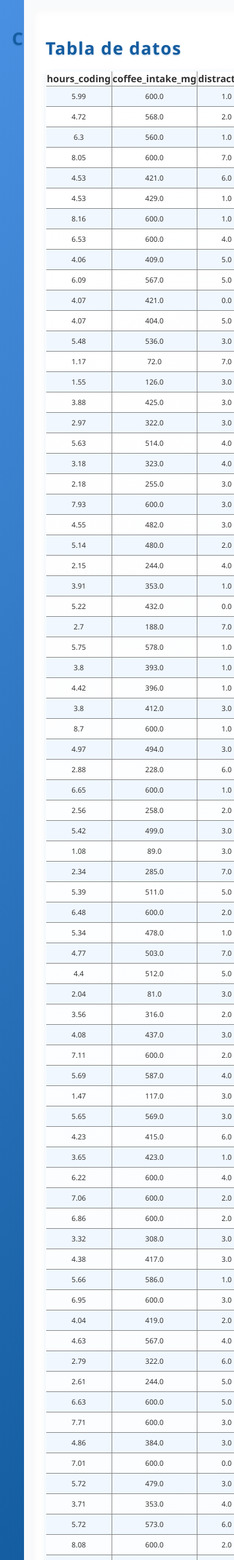
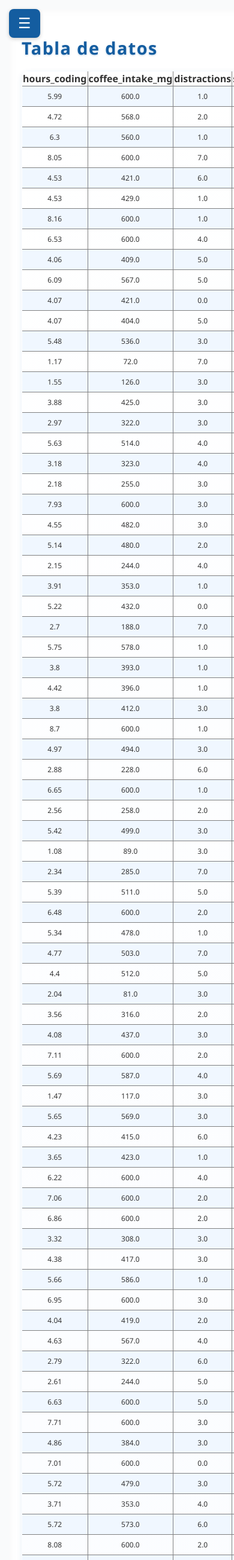
Before and after one commit to leonard-soft/statistic-capstone, a Django app: page / in a window 390 px wide. Shown: the whole page at 60% size. Run offline with Django 5.2, Linux system fonts and the light colour scheme.

Commit message:
feat: implement requirement.txt file

```diff
--- a/DjangoProject/static/styles.css
+++ b/DjangoProject/static/styles.css
@@ -242,20 +237,56 @@ ul li {
     margin-bottom: 0.8rem;
 }
 
-/* Responsive */
+.hamburger {
+    display: none;
+    position: fixed;
+    top: 15px;
+    left: 15px;
+    background-color: #145DA0;
+    color: white;
+    border: none;
+    font-size: 1.5rem;
+    padding: 10px 15px;
+    border-radius: 8px;
+    z-index: 1101;
+    cursor: pointer;
+    box-shadow: 0 2px 6px rgba(0,0,0,0.2);
+}
+
 @media (max-width: 992px) {
+    .hamburger {
+        display: block;
+    }
+
     .sidebar {
-        position: relative;
-        width: 100%;
-        height: auto;
-        box-shadow: none;
-        padding: 20px;
-        flex-direction: row;
-        overflow-x: auto;
+        position: fixed;
+        top: 0;
+        left: 0;
+        width: 260px;
+        height: 100vh;
+        background: linear-gradient(135deg, #4A90E2, #145DA0);
+        padding: 30px 20px;
+        box-shadow: 2px 0 12px rgba(0,0,0,0.2);
+        flex-direction: column;
+        z-index: 1000;
+        transform: translateX(-100%);
+        transition: transform 0.3s ease;
+        display: none;
+    }
+
+    .sidebar.active {
+        display: flex;
+        transform: translateX(0);
     }
 
     .sidebar:hover {
-        width: 100%;
+        width: 260px;
+    }
+
+    .main-container {
+        margin-left: 0;
+        padding: 20px;
+        border-radius: 0;
     }
 
     .menu a {
--- a/DjangoProject/templates/charge_csv.html
+++ b/DjangoProject/templates/charge_csv.html
@@ -7,6 +7,9 @@
     <script src="https://cdn.jsdelivr.net/npm/chart.js"></script>
 </head>
 <body>
+<button id="toggleSidebar" class="hamburger">
+    ☰
+</button>
 <div class="sidebar">
     <h2 class="section-title">Content</h2>
     <div class="menu">
@@ -687,6 +690,20 @@
         showContent('tabla');
     };
 </script>
+<script>
+    const toggleBtn = document.getElementById("toggleSidebar");
+    const sidebar = document.querySelector(".sidebar");
+
+    toggleBtn.addEventListener("click", () => {
+        sidebar.classList.toggle("sidebar.active");
+    });
+
+    document.addEventListener("click", function(event) {
+        if (!sidebar.contains(event.target) && !toggleBtn.contains(event.target)) {
+            sidebar.classList.remove("active");
+        }
+    });
+</script>
 
 </body>
 </html>
```
Also changed, not shown: other parts of DjangoProject/static/styles.css (+7 -19 lines), requirements.txt (added, +10 -0 lines).
